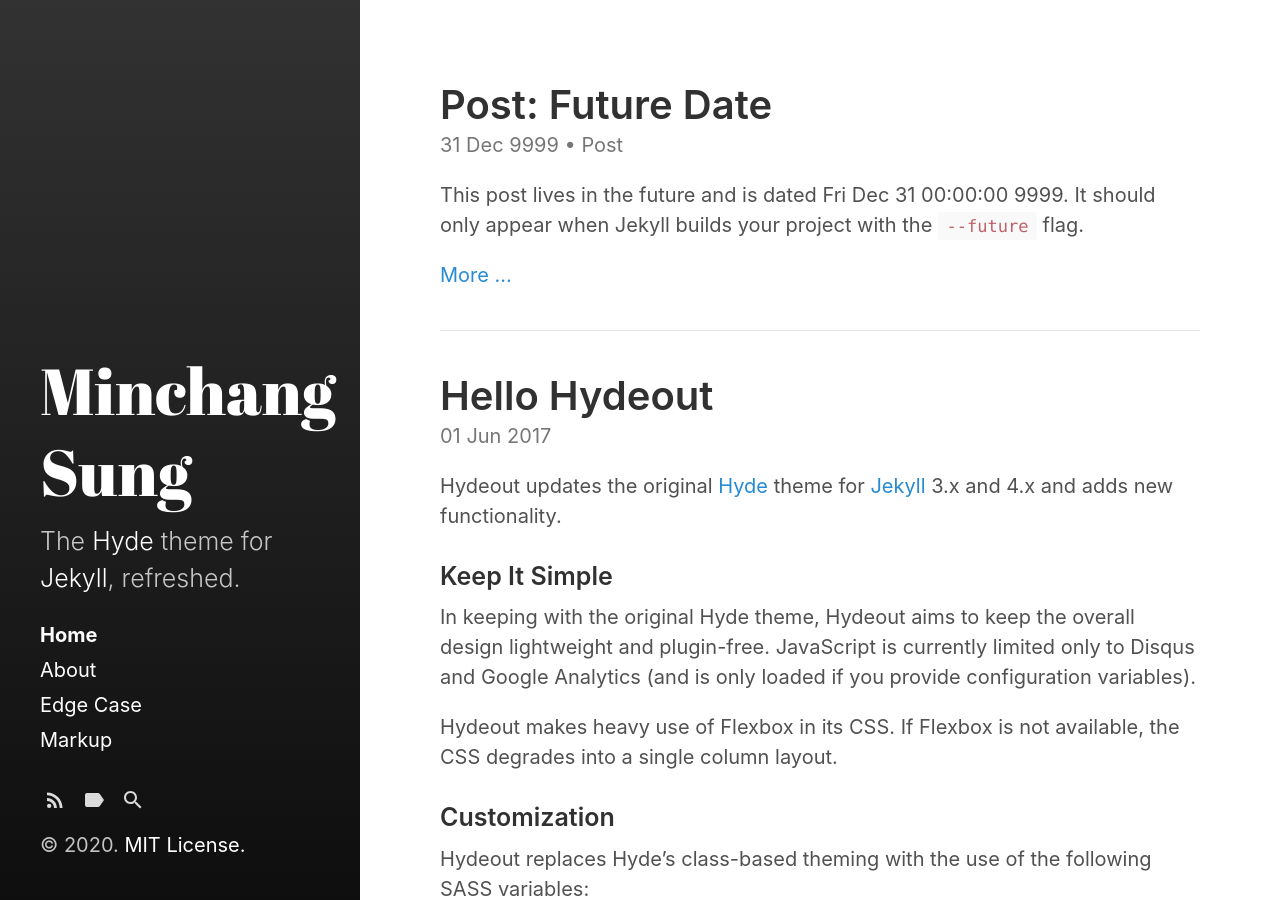
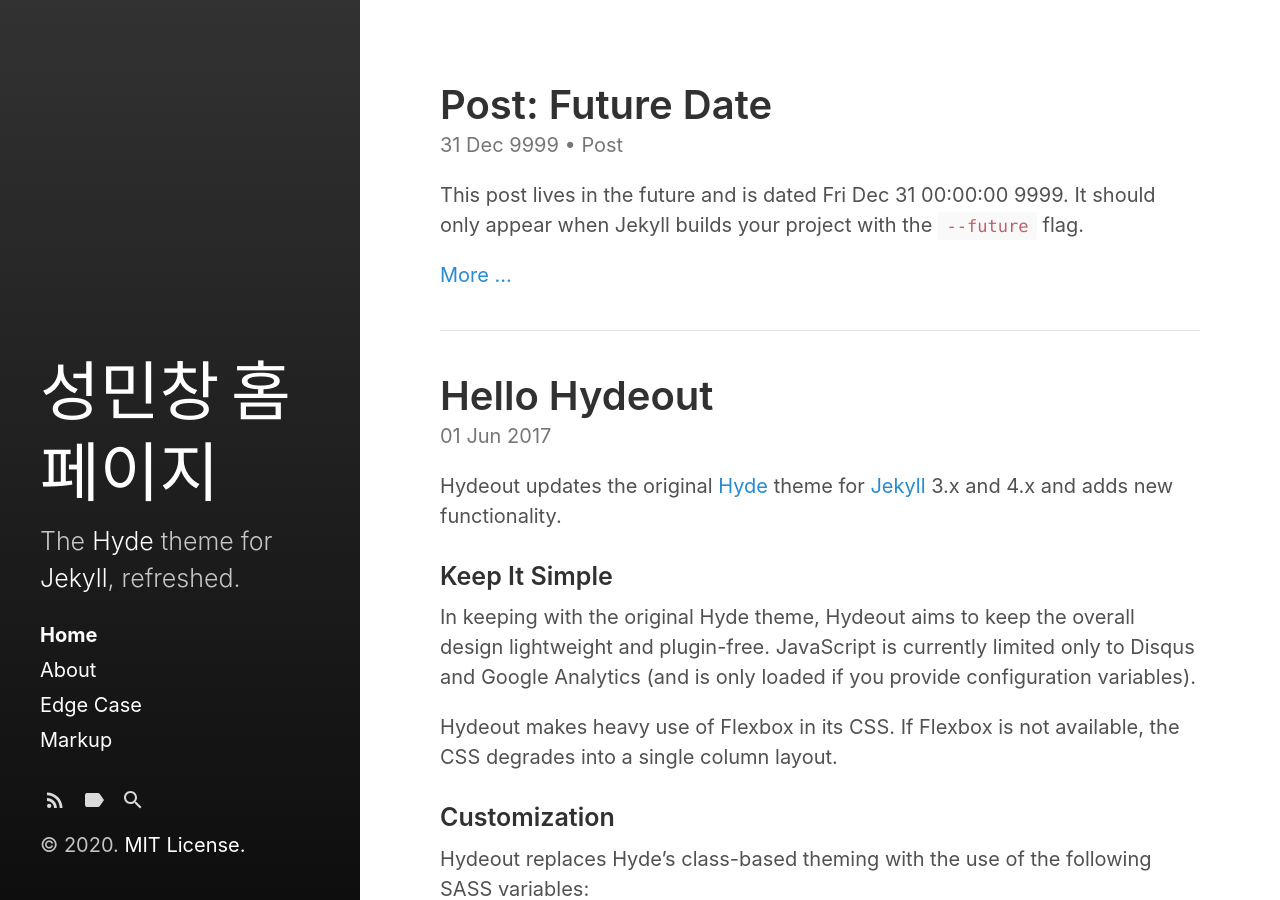
Before and after one commit to tjdalsckd/tjdalsckd.github.io, a Jekyll site: the page built from index.html, in a window 1280 px wide and 900 px high. Built offline with Jekyll 4.4.1, drawn with Linux system fonts in a browser that asks for light colours; the list of posts is cut into pages by our own code.

Commit message:
Update _config.yml

```diff
--- a/_config.yml
+++ b/_config.yml
@@ -5,7 +5,7 @@ markdown:         kramdown
 highlighter:      rouge
 
 # Setup
-title:            Minchang Sung
+title:            성민창 홈페이지
 tagline:          '연구노트 / 생각정리 / 공부'
 description:      'The <a href="http://hyde.getpoole.com" target="_blank">Hyde</a> theme for <a href="http://jekyllrb.com" target="_blank">Jekyll</a>, refreshed.'
 url:              https://tjdalsckd.github.io
```
